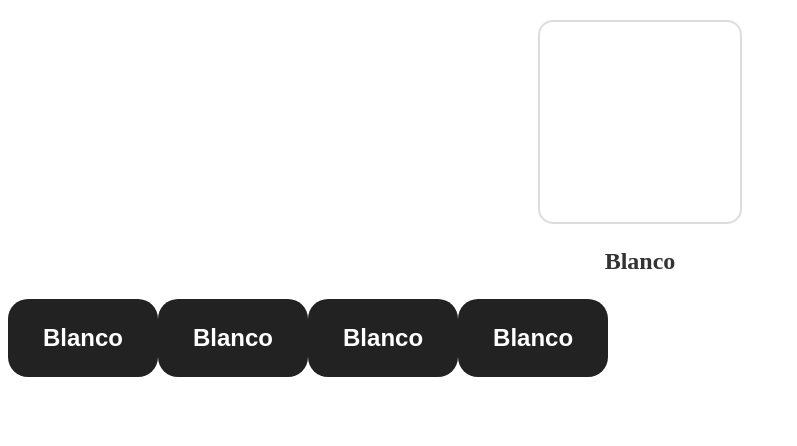
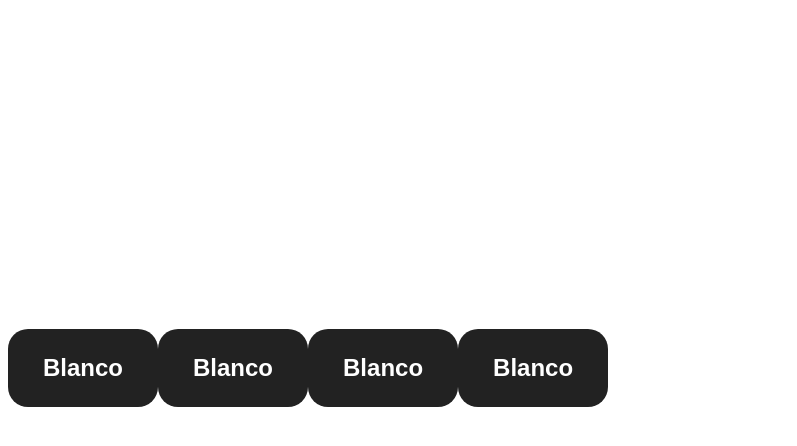
Before and after one commit to edwinandreshenao60-hash/Taller_Cambio-Dinamico-de-colores-en-angular_15-05-2026, an Angular app: page / in a window 1280 px wide. Shown: the top 446 px of the page, without its empty margins (0-797 px from the left). Built offline with nearby package versions, Linux system fonts and the light colour scheme.

Commit message:
refactor(color-box): cambiar la lógica para manejar estados y corregir sus nombres o textos

```diff
--- a/src/app/color-box/color-box.component.html
+++ b/src/app/color-box/color-box.component.html
@@ -1,3 +1,2 @@
-<div class="color-square" [style.background-color]="getColor(receivedColor)"></div>
-
-<p>{{ receivedColor }}</p>
+<div class="box" [style.background-color]="receivedColor"></div>
+<p>{{ colorName }}</p>
--- a/src/app/color-box/color-box.component.scss
+++ b/src/app/color-box/color-box.component.scss
@@ -1,15 +1,13 @@
-.color-square {
-  width: 200px;
-  height: 200px;
-  border-radius: 15px;
-  margin: 20px auto;
-  border: 2px solid #ddd;
-  transition: background-color 0.3s ease;
+.box {
+  width: 250px;
+  height: 250px;
+  border-radius: 20px;
+  margin: 0 auto;
 }
 
 p {
-  font-size: 1.5rem;
-  font-weight: bold;
   text-align: center;
-  color: #333;
+  font-size: 24px;
+  margin-top: 20px;
+  color: white;
 }
--- a/src/app/color-box/color-box.component.ts
+++ b/src/app/color-box/color-box.component.ts
@@ -7,21 +7,16 @@ import { Component, Input } from '@angular/core';
   styleUrl: './color-box.component.scss'
 })
 export class ColorBoxComponent {
-  @Input() receivedColor: string = 'Blanco';
+  @Input() receivedColor: string = 'white';
 
-  getColor(color: string): string {
-    if (color === 'Rojo') {
-      return 'red';
-    }
-    if (color === 'Azul') {
-      return 'blue';
-    }
-    if (color === 'Verde') {
-      return 'green';
-    }
-    if (color === 'Amarillo') {
-      return 'yellow';
-    }
-    return 'white';
+  get colorName(): string {
+    const colores: { [key: string]: string } = {
+      'white': 'Blanco',
+      'red': 'Rojo',
+      'blue': 'Azul',
+      'green': 'Verde',
+      'yellow': 'Amarillo'
+    };
+    return colores[this.receivedColor] || 'Blanco';
   }
 }
```
